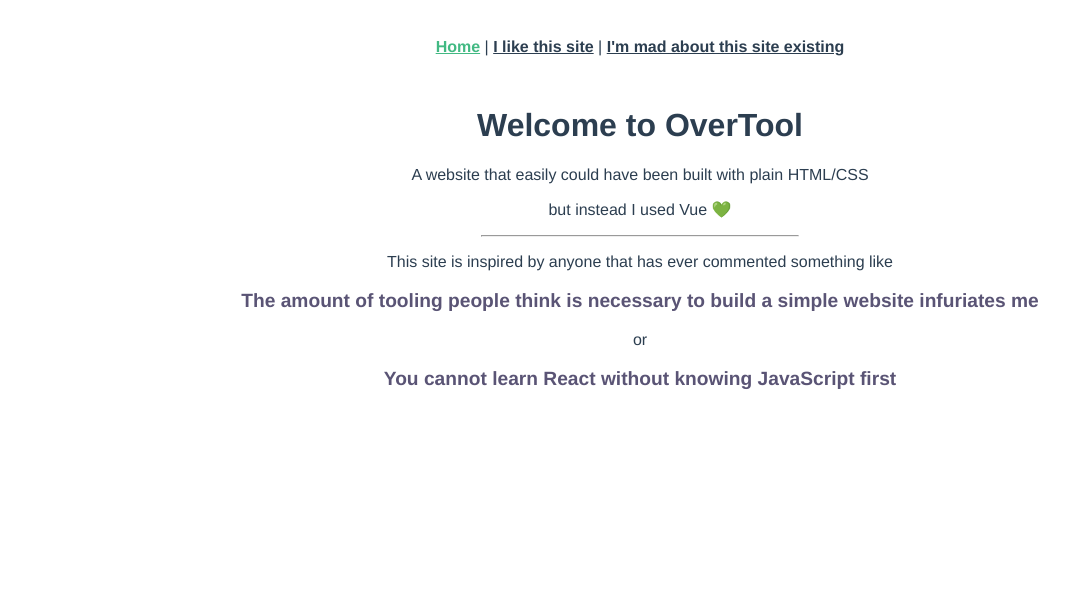
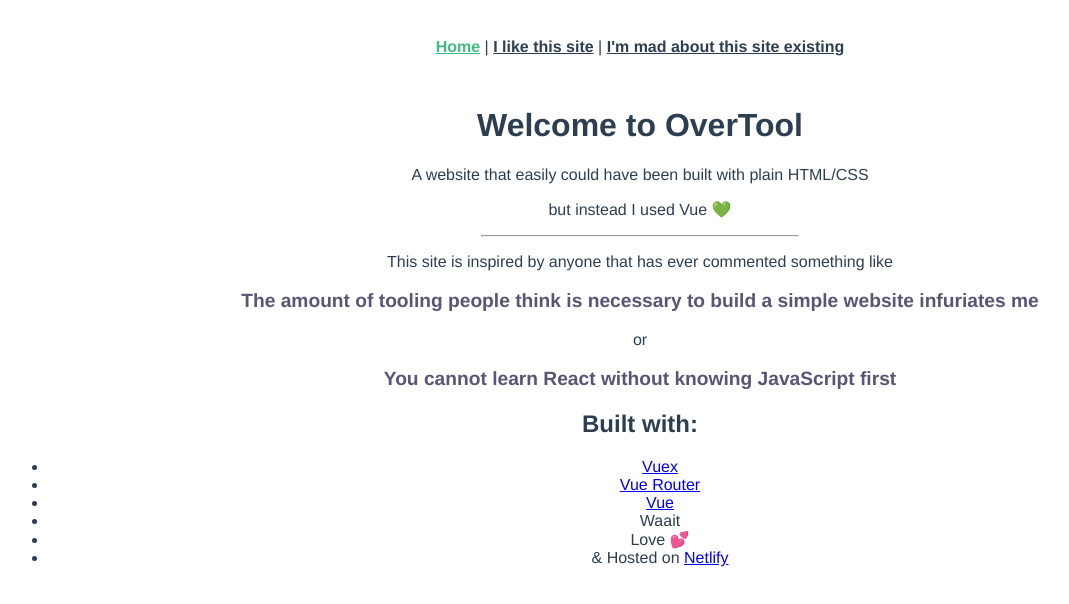
Before and after one commit to TerabyteTiger/overtool, a Vue app: page / in a window 1280 px wide. Shown: the top 604 px of the page, without its empty margins (0-1069 px from the left). Built offline with nearby package versions, Linux system fonts and the light colour scheme.

Commit message:
💚 Made with

```diff
--- a/src/views/Home.vue
+++ b/src/views/Home.vue
@@ -16,6 +16,31 @@
     <blockquote>
       You cannot learn React without knowing JavaScript first
     </blockquote>
+
+    <h2>Built with:</h2>
+    <ul>
+      <li>
+        <a href="https://vuex.vuejs.org/">
+          Vuex
+        </a>
+      </li>
+      <li>
+        <a href="https://router.vuejs.org/">
+          Vue Router
+        </a>
+      </li>
+      <li>
+        <a href="https://vuejs.org/">
+          Vue
+        </a>
+      </li>
+      <li>
+        <a href="https://github.com/wesbos/waait"></a>
+        Waait
+      </li>
+      <li>Love 💕</li>
+      <li>& Hosted on <a href="https://www.netlify.com/">Netlify</a></li>
+    </ul>
   </div>
 </template>
 
```
